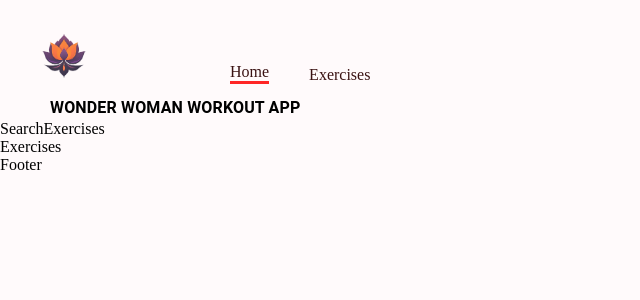
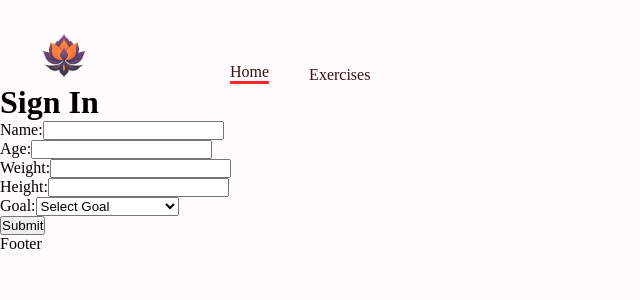
Before and after one commit to elismountain/fitness-app, a React (Vite) app: page / in a window 1280 px wide. Shown: the top 300 px of the page, without its empty margins (0-640 px from the left). Built offline with nearby package versions, Linux system fonts and the light colour scheme.

Commit message:
SingIn and WorkoutPlan page

```diff
--- a/src/App.jsx
+++ b/src/App.jsx
@@ -7,6 +7,8 @@ import ExerciseDetail from './pages/ExerciseDetail';
 import Home from './pages/Home';
 import Navbar from './components/Navbar';
 import Footer from './components/Footer';
+import WorkoutPlan from './pages/WorkoutPlan';
+
 const App = () => {
   return (
     <Box width="400px" sx={{ width: { xl: '1488px' }}} m="auto">
@@ -14,6 +16,7 @@ const App = () => {
       <Routes>
         <Route path="/" element={<Home />} />
         <Route path="/exercise/:id" element={<ExerciseDetail />} />
+        <Route path="/workout-plan" element={<WorkoutPlan />} />
       </Routes>
       <Footer />
     </Box>
--- a/src/components/HeroBanner.jsx
+++ b/src/components/HeroBanner.jsx
@@ -6,9 +6,16 @@ const HeroBanner = () => {
     <Box sx={{
       mt: { lg: '12px', xs:'70px'},
       ml: { sm: '50px' }
-    }}>
+    }} position="relative" p="20px">
       <Typography color="FF2625" fontWeight="600" fontsize="26px">
         WONDER WOMAN WORKOUT APP
+      </Typography>
+      <Typography fontWeight={700}
+      sx={{ fontsize: { lg: '44px', sx: '40px'}}}>
+      Every workout is a step towards becoming <br /> Wonder Woman!
+      </Typography>
+      <Typography fontSize="22px" lineHeight="35px">
+      Sign in to see more exercises
       </Typography>
     </Box>
   )
--- /dev/null
+++ b/src/components/SignIn.jsx
@@ -0,0 +1,130 @@
+import React, { useState } from 'react';
+
+const SignIn = ({ onSubmit }) => {
+  const [name, setName] = useState('');
+  const [age, setAge] = useState('');
+  const [weight, setWeight] = useState('');
+  const [height, setHeight] = useState('');
+  const [goal, setGoal] = useState('');
+  const [nameError, setNameError] = useState('');
+  const [ageError, setAgeError] = useState('');
+  const [weightError, setWeightError] = useState('');
+  const [heightError, setHeightError] = useState('');
+  const [goalError, setGoalError] = useState('');
+
+  const handleSubmit = (e) => {
+    e.preventDefault();
+
+    if (!name.trim()) {
+      setNameError('Name is required');
+      return;
+    } else {
+      setNameError('');
+    }
+
+    if (!age.trim()) {
+      setAgeError('Age is required');
+      return;
+    } else {
+      setAgeError('');
+    }
+
+    if (!weight.trim()) {
+      setWeightError('Weight is required');
+      return;
+    } else {
+      setWeightError('');
+    }
+
+    if (!height.trim()) {
+      setHeightError('Height is required');
+      return;
+    } else {
+      setHeightError('');
+    }
+
+    if (!goal.trim()) {
+      setGoalError('Goal is required');
+      return;
+    } else {
+      setGoalError('');
+    }
+
+    onSubmit({ name, age, weight, height, goal });
+    setName('');
+    setAge('');
+    setWeight('');
+    setHeight('');
+    setGoal('');
+  };
+
+  return (
+    <form onSubmit={handleSubmit}>
+      <div>
+        <label htmlFor="name">Name:</label>
+        <input
+          type="text"
+          id="name"
+          value={name}
+          onChange={(e) => setName(e.target.value)}
+          required
+        />
+        {nameError && <p style={{ color: 'red' }}>{nameError}</p>}
+      </div>
+      <div>
+        <label htmlFor="age">Age:</label>
+        <input
+          type="number"
+          id="age"
+          value={age}
+          onChange={(e) => setAge(e.target.value)}
+          required
+        />
+        {ageError && <p style={{ color: 'red' }}>{ageError}</p>}
+      </div>
+      <div>
+        <label htmlFor="weight">Weight:</label>
+        <input
+          type="text"
+          id="weight"
+          value={weight}
+          onChange={(e) => setWeight(e.target.value)}
+          required
+        />
+        {weightError && <p style={{ color: 'red' }}>{weightError}</p>}
+      </div>
+      <div>
+        <label htmlFor="height">Height:</label>
+        <input
+          type="text"
+          id="height"
+          value={height}
+          onChange={(e) => setHeight(e.target.value)}
+          required
+        />
+        {heightError && <p style={{ color: 'red' }}>{heightError}</p>}
+      </div>
+      <div>
+        <label htmlFor="goal">Goal:</label>
+        <select
+          id="goal"
+          value={goal}
+          onChange={(e) => setGoal(e.target.value)}
+          required
+        >
+          <option value="">Select Goal</option>
+          <option value="Cardio">Cardio</option>
+          <option value="HIIT">HIIT</option>
+          <option value="Upper Body">Upper Body</option>
+          <option value="Lower Body">Lower Body</option>
+          <option value="ABS">ABS</option>
+          <option value="Neck and Shoulders">Neck and Shoulders</option>
+        </select>
+        {goalError && <p style={{ color: 'red' }}>{goalError}</p>}
+      </div>
+      <button type="submit">Submit</button>
+    </form>
+  );
+};
+
+export default SignIn;
--- a/src/pages/Home.jsx
+++ b/src/pages/Home.jsx
@@ -1,18 +1,21 @@
-import React,{ useState} from 'react';
-import { Box } from '@mui/material';
-
-import Exercises from '../components/Exercises';
-import SearchExercises from '../components/SearchExercises';
-import HeroBanner from '../components/HeroBanner';
+import React, { useState } from 'react';
+import { Link, useNavigate } from 'react-router-dom';
+import SignIn from '../components/SignIn';
 
 const Home = () => {
+  const navigate = useNavigate();
+
+  const handleSubmit = (formData) => {
+    // Handle form submission here
+    navigate(`/workout-plan?username=${encodeURIComponent(formData.name)}`);
+  };
+
   return (
-    <Box>
-      <HeroBanner />
-      <SearchExercises />
-      <Exercises />
-    </Box>
-  )
-}
+    <div>
+      <h1>Sign In</h1>
+      <SignIn onSubmit={handleSubmit} />
+    </div>
+  );
+};
 
-export default Home
+export default Home;
--- /dev/null
+++ b/src/pages/WorkoutPlan.jsx
@@ -0,0 +1,18 @@
+import React from 'react';
+import { useLocation } from 'react-router-dom';
+
+const WorkoutPlan = () => {
+  const location = useLocation();
+  const searchParams = new URLSearchParams(location.search);
+  const username = searchParams.get('username');
+
+  return (
+    <div>
+      <h1>Dashboard</h1>
+      <p>Hi {username}</p>
+      {/* Add your workout plan content here */}
+    </div>
+  );
+};
+
+export default WorkoutPlan;
```
